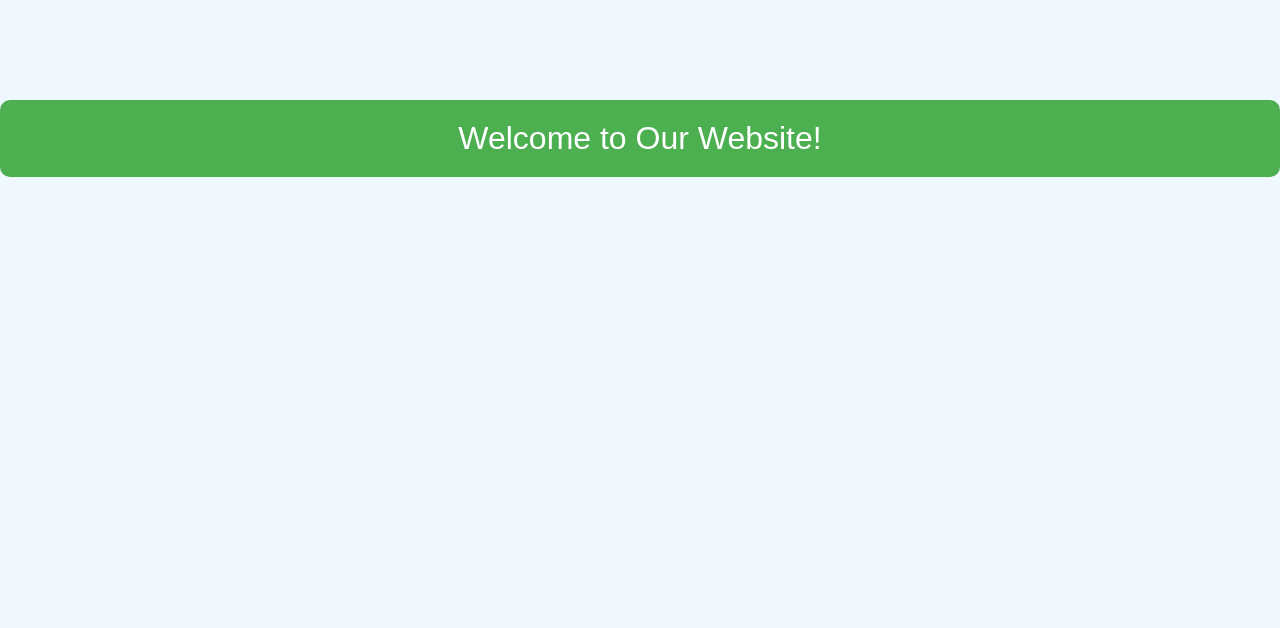
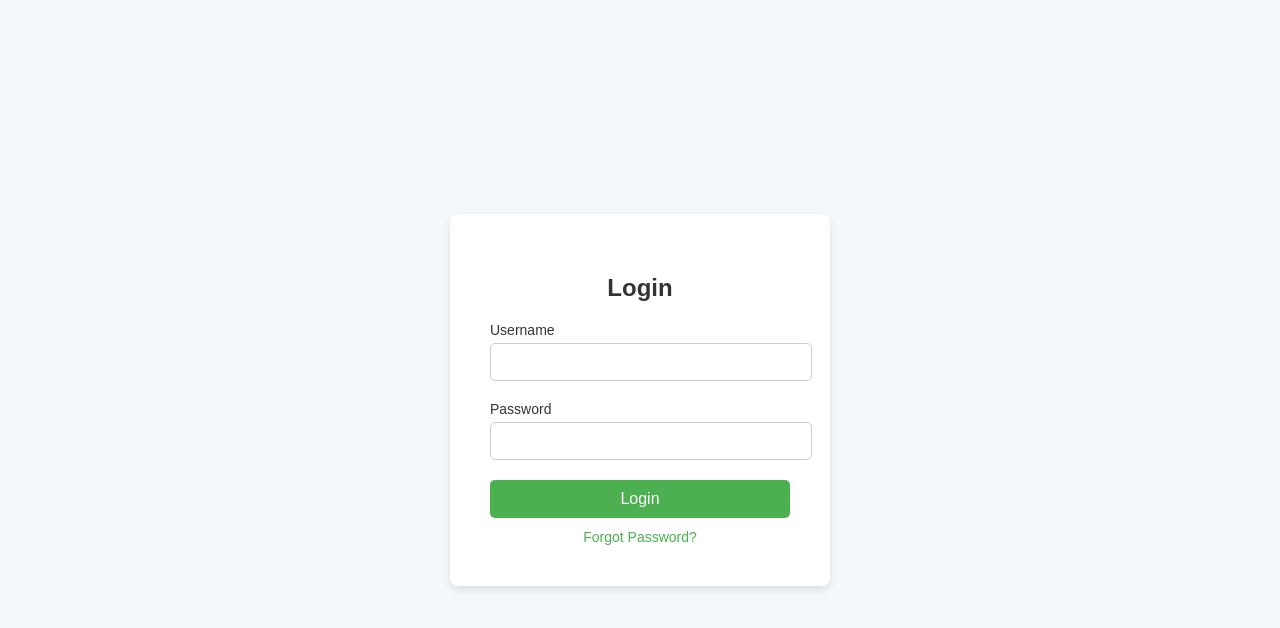
Before and after one commit to bindugudepu29/welcome, a plain HTML site: page index.html in a window 1280 px wide. Drawn offline with Linux system fonts and the light colour scheme.

Commit message:
Update index.html

```diff
--- a/index.html
+++ b/index.html
@@ -3,29 +3,105 @@
 <head>
     <meta charset="UTF-8">
     <meta name="viewport" content="width=device-width, initial-scale=1.0">
-    <title>Welcome Page</title>
+    <title>Login Page</title>
     <style>
         body {
             font-family: Arial, sans-serif;
-            background-color: #f0f8ff;
+            background-color: #f4f7fc;
+            display: flex;
+            justify-content: center;
+            align-items: center;
+            height: 100vh;
+            margin: 0;
+        }
+
+        .login-container {
+            background-color: #fff;
+            padding: 40px;
+            border-radius: 8px;
+            box-shadow: 0 4px 8px rgba(0, 0, 0, 0.1);
+            width: 300px;
+        }
+
+        h2 {
             text-align: center;
-            margin: 0;
-            padding: 0;
+            margin-bottom: 20px;
+            color: #333;
         }
-        .welcome-message {
+
+        .input-group {
+            margin-bottom: 20px;
+        }
+
+        .input-group label {
+            font-size: 14px;
+            color: #333;
+            display: block;
+            margin-bottom: 5px;
+        }
+
+        .input-group input {
+            width: 100%;
+            padding: 10px;
+            font-size: 14px;
+            border: 1px solid #ccc;
+            border-radius: 5px;
+            outline: none;
+        }
+
+        .input-group input:focus {
+            border-color: #4CAF50;
+        }
+
+        .btn-submit {
+            width: 100%;
+            padding: 10px;
             background-color: #4CAF50;
-            color: white;
-            padding: 20px;
-            font-size: 2em;
-            border-radius: 10px;
-            margin-top: 100px;
+            color: #fff;
+            border: none;
+            border-radius: 5px;
+            font-size: 16px;
+            cursor: pointer;
+        }
+
+        .btn-submit:hover {
+            background-color: #45a049;
+        }
+
+        .forgot-password {
+            text-align: center;
+            margin-top: 10px;
+        }
+
+        .forgot-password a {
+            color: #4CAF50;
+            text-decoration: none;
+            font-size: 14px;
+        }
+
+        .forgot-password a:hover {
+            text-decoration: underline;
         }
     </style>
 </head>
 <body>
 
-    <div class="welcome-message">
-        Welcome to Our Website!
+    <div class="login-container">
+        <h2>Login</h2>
+        <form action="#" method="post">
+            <div class="input-group">
+                <label for="username">Username</label>
+                <input type="text" id="username" name="username" required>
+            </div>
+            <div class="input-group">
+                <label for="password">Password</label>
+                <input type="password" id="password" name="password" required>
+            </div>
+            <button type="submit" class="btn-submit">Login</button>
+        </form>
+        <div class="forgot-password">
+            <a href="#">Forgot Password?</a>
+        </div>
     </div>
 
 </body>
```
